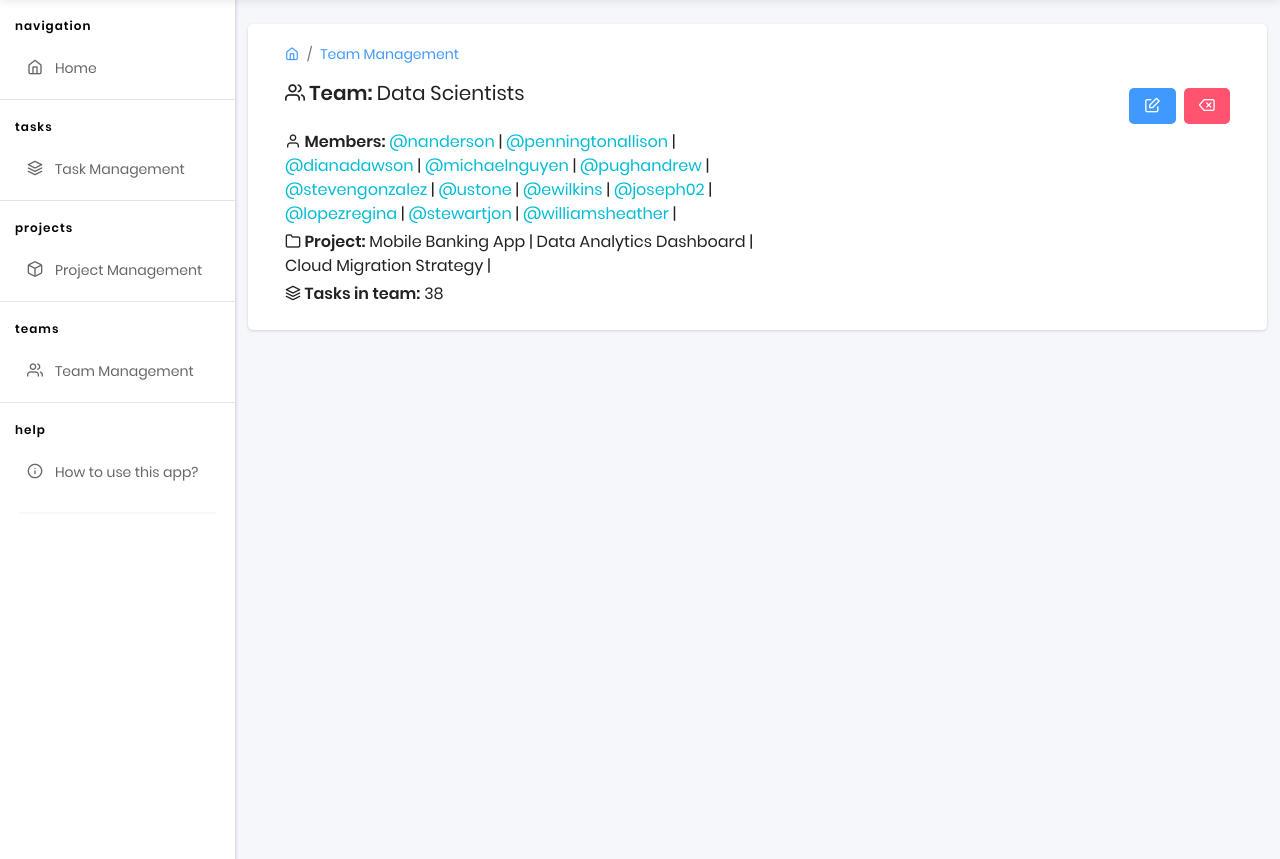
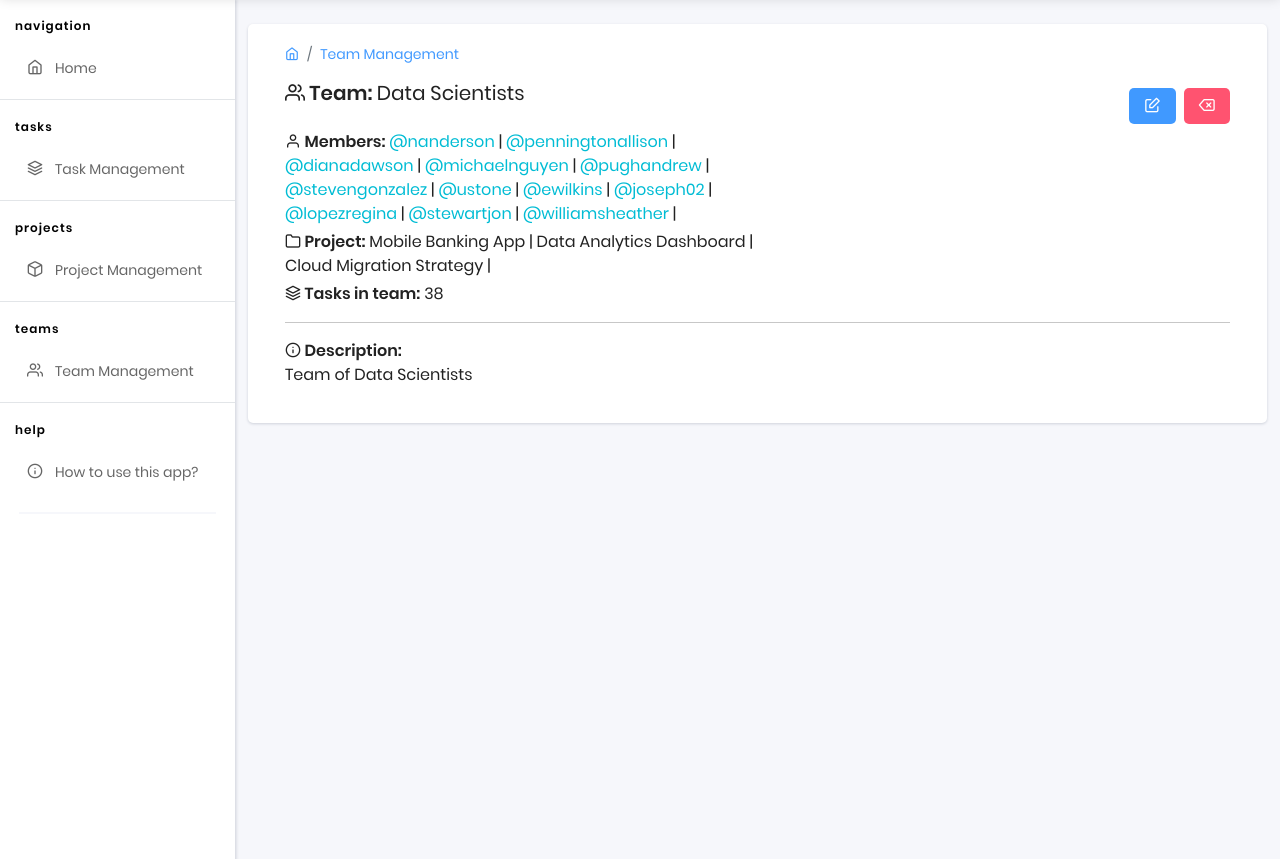
Before and after one commit to 01https/task-flow-manager, a Django app: page /team-management/6/ in a window 1280 px wide. Shown: the part 57-916 px from the top of the page. Run offline with Django 5.2, Linux system fonts and the light colour scheme; data comes from the database, SQL or seed files in the repository; some libraries are stand-ins or nearby versions.

Commit message:
add path to update, delete & return description field in template

```diff
--- a/templates/home/team_management_detail.html
+++ b/templates/home/team_management_detail.html
@@ -21,8 +21,8 @@
                   <div class="d-flex justify-content-between align-items-center">
                     <h5 class="card-title fw-bold"><i class="feather icon-users"></i> Team: <span class="fw-normal">{{ teams.name }}</span></h5>
                     <div class="d-flex gap-2">
-                      <a href="" class="btn btn-primary border-0 fs-5 fw-bold rounded-1"><i class="feather icon-edit"></i></a>
-                      <a href="" class="btn btn-danger border-0 fs-5 fw-bold rounded-1"><i class="feather icon-delete"></i></a>
+                      <a href="{% url "manager:team_update" pk=teams.id %}" class="btn btn-primary border-0 fs-5 fw-bold rounded-1"><i class="feather icon-edit"></i></a>
+                      <a href="{% url "manager:team_delete" pk=teams.id %}" class="btn btn-danger border-0 fs-5 fw-bold rounded-1"><i class="feather icon-delete"></i></a>
                     </div>
                   </div>
                   <p class="mb-1 fs-5 w-50"><strong><i class="feather icon-user"></i> Members:</strong>
@@ -37,6 +37,10 @@
 
                   </p>
                   <p class="mb-1 fs-5 w-50"><strong><i class="feather icon-layers"></i>  Tasks in team:</strong> {{ teams.tasks_team.count }}</p>
+                  <hr>
+                  <p class="mb-0 fs-5 w-50"><i class="feather icon-info"></i><strong> Description:</strong></p>
+                  <p class="w-50 fs-5">{{ teams.description }}</p>
+                </div>
                 </div>
         </div>
 			</div>
```
